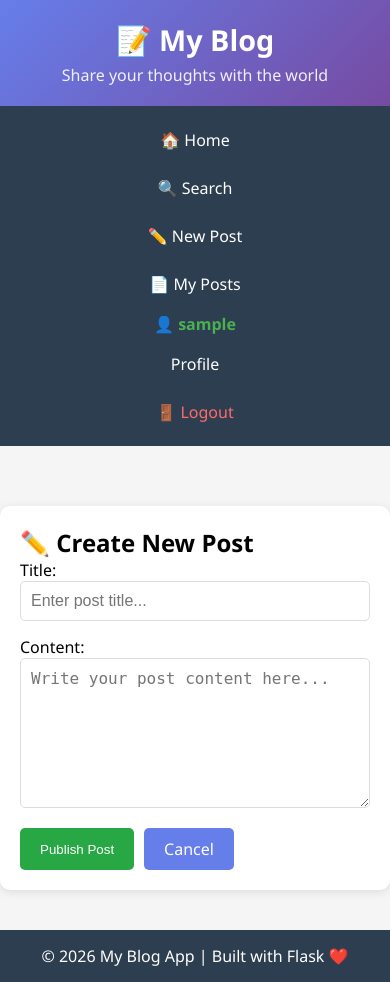
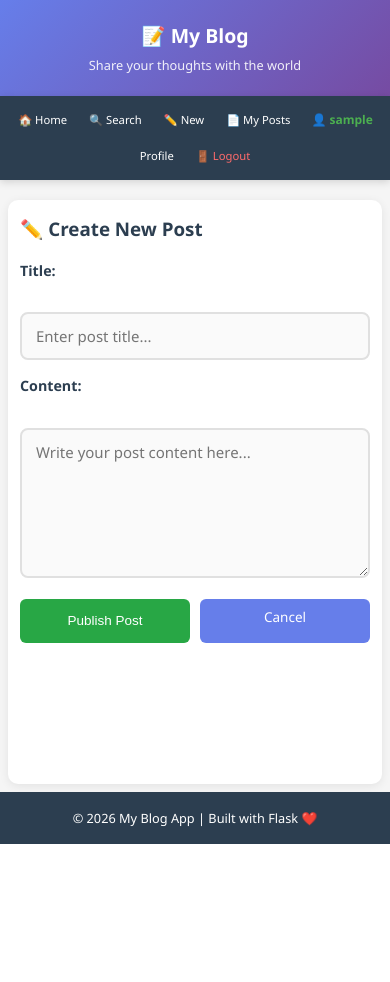
Before and after one commit to guyodika6891-lgtm/blog_app, a Flask app: page /create_post in a window 390 px wide. After the commit the page ends 844 px from the top, so only its background shows below. Run offline with Flask 3, Linux system fonts and the light colour scheme; the visitor is signed in with stand-in values (Sample User, id 1).

Commit message:
Refactor base.html for better styling and layout
Updated styles and structure for improved layout and responsiveness. Adjusted paddings, margins, and font sizes for various elements.

```diff
--- a/templates/base.html
+++ b/templates/base.html
@@ -1,64 +1,90 @@
 <!DOCTYPE html>
-<html>
+<html lang="en">
 <head>
+    <meta charset="UTF-8">
+    <meta name="viewport" content="width=device-width, initial-scale=1.0">
     <title>{% block title %}My Blog{% endblock %}</title>
     <style>
         * { margin: 0; padding: 0; box-sizing: border-box; }
+
+        html { font-size: 16px; -webkit-text-size-adjust: 100%; }
+
         body {
             font-family: 'Segoe UI', Tahoma, Geneva, Verdana, sans-serif;
             background: #f5f5f5;
             min-height: 100vh;
             display: flex;
             flex-direction: column;
+            color: #333;
+            line-height: 1.6;
         }
 
+        /* ====== HEADER ====== */
         .header {
             background: linear-gradient(135deg, #667eea 0%, #764ba2 100%);
             color: white;
-            padding: 20px;
+            padding: 24px 16px;
             text-align: center;
         }
-        .header h1 { font-size: 2.5rem; margin-bottom: 5px; }
-        .header p { opacity: 0.9; }
+        .header h1 {
+            font-size: 1.75rem;
+            margin-bottom: 4px;
+            font-weight: 700;
+        }
+        .header p {
+            opacity: 0.9;
+            font-size: 0.95rem;
+        }
 
+        /* ====== NAVIGATION ====== */
         .nav {
             background: #2c3e50;
-            padding: 15px 20px;
+            padding: 10px 16px;
             display: flex;
             flex-wrap: wrap;
-            gap: 10px;
+            gap: 8px;
             justify-content: center;
             align-items: center;
+            position: sticky;
+            top: 0;
+            z-index: 100;
+            box-shadow: 0 2px 8px rgba(0,0,0,0.15);
         }
         .nav a {
             color: white;
             text-decoration: none;
-            padding: 8px 16px;
-            border-radius: 5px;
-            transition: background 0.3s;
+            padding: 10px 14px;
+            border-radius: 6px;
+            font-size: 0.9rem;
+            transition: background 0.2s;
+            white-space: nowrap;
         }
-        .nav a:hover { background: #34495e; }
+        .nav a:hover, .nav a:active { background: #34495e; }
         .nav .user-info {
             color: #4CAF50;
-            margin: 0 10px;
-            font-weight: bold;
+            font-weight: 600;
+            font-size: 0.9rem;
+            padding: 8px 10px;
         }
         .nav .logout { color: #ff6b6b; }
 
+        /* ====== FLASH MESSAGES ====== */
         .flash-container {
             max-width: 900px;
-            margin: 20px auto;
-            padding: 0 20px;
+            margin: 16px auto 0;
+            padding: 0 16px;
+            width: 100%;
         }
         .flash-message {
-            padding: 15px 20px;
+            padding: 14px 16px;
             margin-bottom: 10px;
-            border-radius: 5px;
+            border-radius: 8px;
             display: flex;
             align-items: center;
-            gap: 12px;
-            animation: slideIn 0.5s ease-out;
+            gap: 10px;
+            animation: slideIn 0.4s ease-out;
             border-left: 4px solid;
+            font-size: 0.95rem;
         }
         .flash-success { background: #d4edda; color: #155724; border-color: #28a745; }
         .flash-error { background: #f8d7da; color: #721c24; border-color: #dc3545; }
@@ -67,90 +93,258 @@
         .flash-close {
             background: none;
             border: none;
-            font-size: 20px;
+            font-size: 22px;
             cursor: pointer;
             color: inherit;
             opacity: 0.5;
             margin-left: auto;
+            padding: 0 6px;
+            line-height: 1;
         }
         .flash-close:hover { opacity: 1; }
 
+        /* ====== MAIN CONTAINER ====== */
         .container {
             max-width: 900px;
-            margin: 20px auto;
-            padding: 20px;
+            margin: 16px auto;
+            padding: 20px 16px;
             background: white;
-            border-radius: 10px;
-            box-shadow: 0 2px 10px rgba(0,0,0,0.1);
+            border-radius: 12px;
+            box-shadow: 0 2px 10px rgba(0,0,0,0.08);
             flex: 1;
-            width: 100%;
+            width: calc(100% - 32px);
+        }
+        .container h2 {
+            font-size: 1.4rem;
+            color: #2c3e50;
+            margin-bottom: 16px;
         }
 
+        /* ====== FOOTER ====== */
         .footer {
             background: #2c3e50;
             color: white;
             text-align: center;
-            padding: 15px;
-            margin-top: 20px;
+            padding: 16px;
+            margin-top: auto;
+            font-size: 0.85rem;
         }
 
-        @keyframes slideIn {
-            from { transform: translateY(-20px); opacity: 0; }
-            to { transform: translateY(0); opacity: 1; }
-        }
-
+        /* ====== BUTTONS ====== */
         .btn {
             display: inline-block;
-            padding: 10px 20px;
+            padding: 12px 20px;
             border: none;
-            border-radius: 5px;
+            border-radius: 6px;
             cursor: pointer;
             text-decoration: none;
-            transition: opacity 0.3s;
+            transition: opacity 0.2s, transform 0.1s;
+            font-size: 0.95rem;
+            font-weight: 500;
+            text-align: center;
+            min-height: 44px;
+            line-height: 1.2;
         }
-        .btn:hover { opacity: 0.8; }
+        .btn:active { transform: scale(0.97); }
+        .btn:hover { opacity: 0.9; }
         .btn-primary { background: #667eea; color: white; }
         .btn-success { background: #28a745; color: white; }
         .btn-danger { background: #dc3545; color: white; }
         .btn-warning { background: #ffc107; color: #333; }
         .btn-info { background: #17a2b8; color: white; }
 
-        input[type="text"], input[type="email"], input[type="password"], textarea {
+        /* ====== FORMS ====== */
+        input[type="text"],
+        input[type="email"],
+        input[type="password"],
+        textarea {
             width: 100%;
-            padding: 10px;
-            border: 1px solid #ddd;
-            border-radius: 5px;
-            font-size: 16px;
+            padding: 12px 14px;
+            border: 2px solid #e0e0e0;
+            border-radius: 8px;
+            font-size: 1rem;
+            font-family: inherit;
+            transition: border-color 0.2s;
+            background: #fafafa;
+        }
+        input:focus, textarea:focus {
+            outline: none;
+            border-color: #667eea;
+            background: white;
         }
         textarea { min-height: 150px; resize: vertical; }
+        label {
+            display: block;
+            margin-bottom: 6px;
+            font-weight: 600;
+            color: #2c3e50;
+            font-size: 0.95rem;
+        }
+        .form-group { margin-bottom: 16px; }
 
+        /* ====== POST CARDS ====== */
         .post-card {
             background: white;
             padding: 20px;
+            margin-bottom: 16px;
+            border-radius: 10px;
+            box-shadow: 0 2px 8px rgba(0,0,0,0.08);
+            transition: transform 0.2s, box-shadow 0.2s;
+            border: 1px solid #f0f0f0;
+        }
+        .post-card:hover {
+            transform: translateY(-2px);
+            box-shadow: 0 4px 16px rgba(0,0,0,0.12);
+        }
+        .post-title {
+            color: #2c3e50;
+            text-decoration: none;
+            font-size: 1.3rem;
+            font-weight: 700;
+            line-height: 1.3;
+            display: block;
+            margin-bottom: 8px;
+        }
+        .post-title:hover { color: #667eea; }
+        .post-meta {
+            color: #7f8c8d;
+            font-size: 0.85rem;
+            margin: 8px 0 12px;
+        }
+        .post-content {
+            color: #555;
+            line-height: 1.6;
+            font-size: 0.95rem;
+        }
+        .post-actions {
+            margin-top: 16px;
+            display: flex;
+            gap: 8px;
+            flex-wrap: wrap;
+        }
+        .post-actions .btn {
+            padding: 8px 14px;
+            font-size: 0.85rem;
+            min-height: 38px;
+        }
+
+        /* ====== COMMENTS ====== */
+        .comment {
+            padding: 14px;
+            background: #f8f9fa;
+            border-radius: 8px;
+            margin-bottom: 10px;
+            border-left: 3px solid #667eea;
+        }
+        .comment-author {
+            font-weight: 700;
+            color: #2c3e50;
+            font-size: 0.95rem;
+        }
+        .comment-meta {
+            color: #7f8c8d;
+            font-size: 0.75rem;
+            margin-left: 8px;
+        }
+
+        /* ====== UTILITIES ====== */
+        .page-header {
+            display: flex;
+            justify-content: space-between;
+            align-items: center;
+            flex-wrap: wrap;
+            gap: 12px;
             margin-bottom: 20px;
-            border-radius: 10px;
-            box-shadow: 0 2px 5px rgba(0,0,0,0.1);
-            transition: transform 0.3s;
+            padding-bottom: 12px;
+            border-bottom: 2px solid #f0f0f0;
         }
-        .post-card:hover { transform: translateY(-2px); }
-        .post-title { color: #2c3e50; text-decoration: none; font-size: 1.5rem; }
-        .post-title:hover { color: #667eea; }
-        .post-meta { color: #7f8c8d; font-size: 0.9rem; margin: 10px 0; }
-        .post-content { color: #555; line-height: 1.6; }
-        .post-actions { margin-top: 15px; display: flex; gap: 10px; flex-wrap: wrap; }
+        .page-header h2 { margin: 0; }
+        .text-center { text-align: center; }
+        .mt-20 { margin-top: 20px; }
+        .empty-state {
+            text-align: center;
+            padding: 40px 16px;
+            color: #7f8c8d;
+        }
+        .empty-state a { color: #667eea; font-weight: 600; }
 
-        .comment {
-            padding: 15px;
-            background: #f8f9fa;
-            border-radius: 5px;
-            margin-bottom: 10px;
+        /* ====== ANIMATIONS ====== */
+        @keyframes slideIn {
+            from { transform: translateY(-20px); opacity: 0; }
+            to { transform: translateY(0); opacity: 1; }
         }
-        .comment-author { font-weight: bold; color: #2c3e50; }
-        .comment-meta { color: #7f8c8d; font-size: 0.8rem; }
 
-        @media (max-width: 600px) {
-            .header h1 { font-size: 1.8rem; }
-            .nav { flex-direction: column; }
+        /* ==================== */
+        /* ==== MOBILE CSS ==== */
+        /* ==================== */
+        @media (max-width: 768px) {
+            html { font-size: 15px; }
+
+            .header { padding: 20px 12px; }
+            .header h1 { font-size: 1.5rem; }
+            .header p { font-size: 0.85rem; }
+
+            .nav {
+                padding: 8px;
+                gap: 4px;
+                position: static;
+            }
+            .nav a {
+                padding: 8px 10px;
+                font-size: 0.8rem;
+            }
+            .nav .user-info { font-size: 0.8rem; padding: 6px 8px; }
+
+            .container {
+                margin: 12px auto;
+                padding: 16px 14px;
+                width: calc(100% - 16px);
+                border-radius: 10px;
+            }
+            .container h2 { font-size: 1.25rem; }
+
+            .flash-container {
+                padding: 0 8px;
+                margin-top: 12px;
+            }
+            .flash-message { font-size: 0.85rem; padding: 12px; }
+
+            .post-card { padding: 16px; }
+            .post-title { font-size: 1.1rem; }
+            .post-content { font-size: 0.9rem; }
+
+            .btn { padding: 10px 16px; font-size: 0.9rem; }
+            .post-actions .btn { padding: 8px 12px; font-size: 0.8rem; }
+
+            .page-header { flex-direction: column; align-items: flex-start; }
+            .page-header .btn { width: 100%; }
+        }
+
+        /* ==================== */
+        /* ==== SMALL PHONES == */
+        /* ==================== */
+        @media (max-width: 480px) {
+            .header h1 { font-size: 1.3rem; }
+
+            .nav a {
+                padding: 7px 9px;
+                font-size: 0.75rem;
+                border-radius: 5px;
+            }
+
+            .container {
+                padding: 14px 12px;
+                margin: 8px auto;
+            }
+
+            .post-card { padding: 14px; }
+            .post-title { font-size: 1rem; }
+
+            .btn { width: 100%; }
+            .post-actions { flex-direction: column; }
+            .post-actions .btn { width: 100%; }
+
+            .comment { padding: 12px; }
         }
     </style>
 </head>
@@ -164,7 +358,7 @@
         <a href="/">🏠 Home</a>
         <a href="/search">🔍 Search</a>
         {% if session.logged_in %}
-            <a href="/create_post">✏️ New Post</a>
+            <a href="/create_post">✏️ New</a>
             <a href="/my_posts">📄 My Posts</a>
             <span class="user-info">👤 {{ session.username }}</span>
             <a href="/profile">Profile</a>
@@ -197,7 +391,7 @@
     </div>
 
     <script>
-        // Auto-remove flash messages after 5 seconds
+        // Auto-hide flash messages after 5 seconds
         setTimeout(function() {
             document.querySelectorAll('.flash-message').forEach(function(el) {
                 el.style.transition = 'opacity 0.5s';
```
